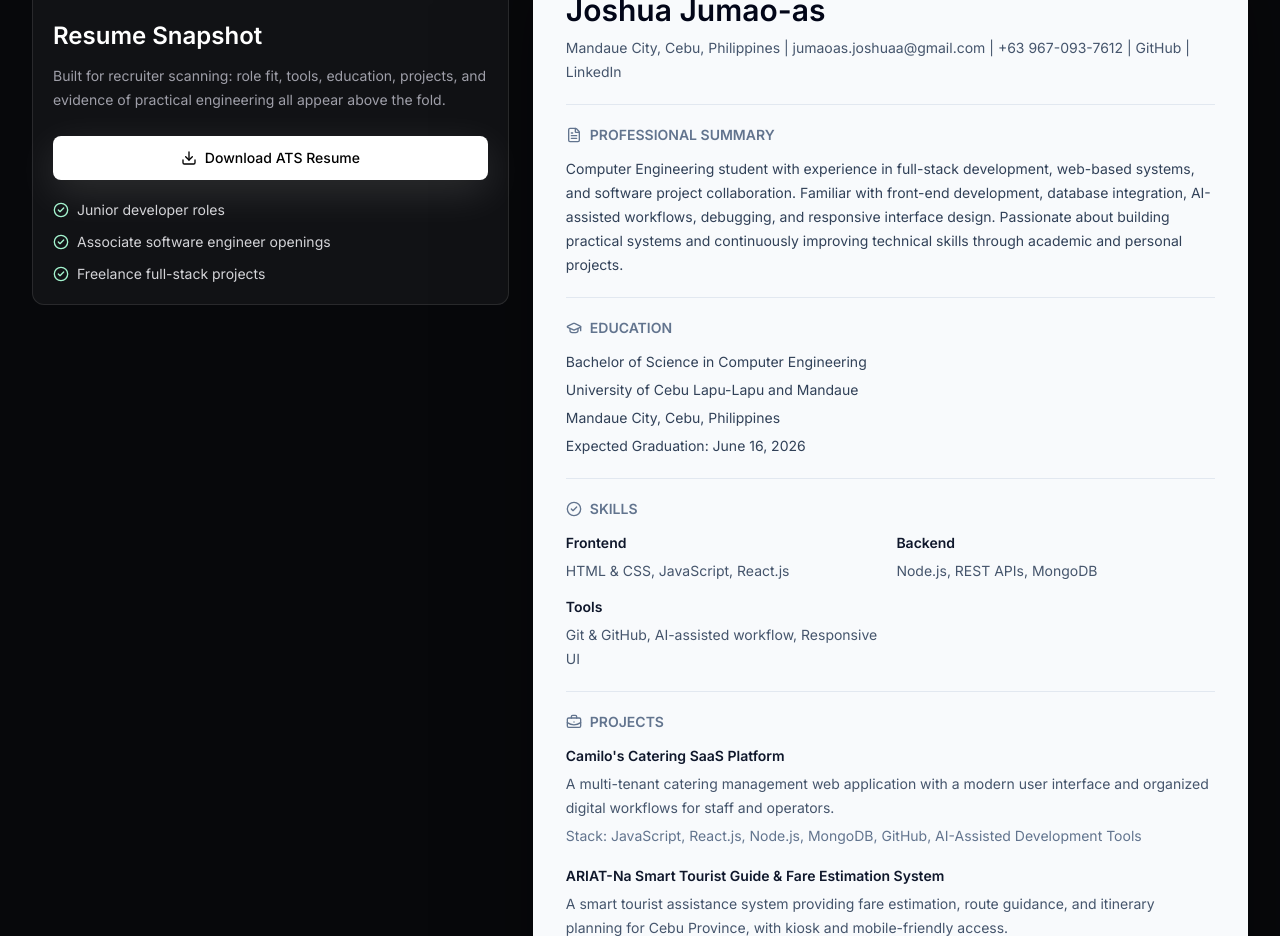
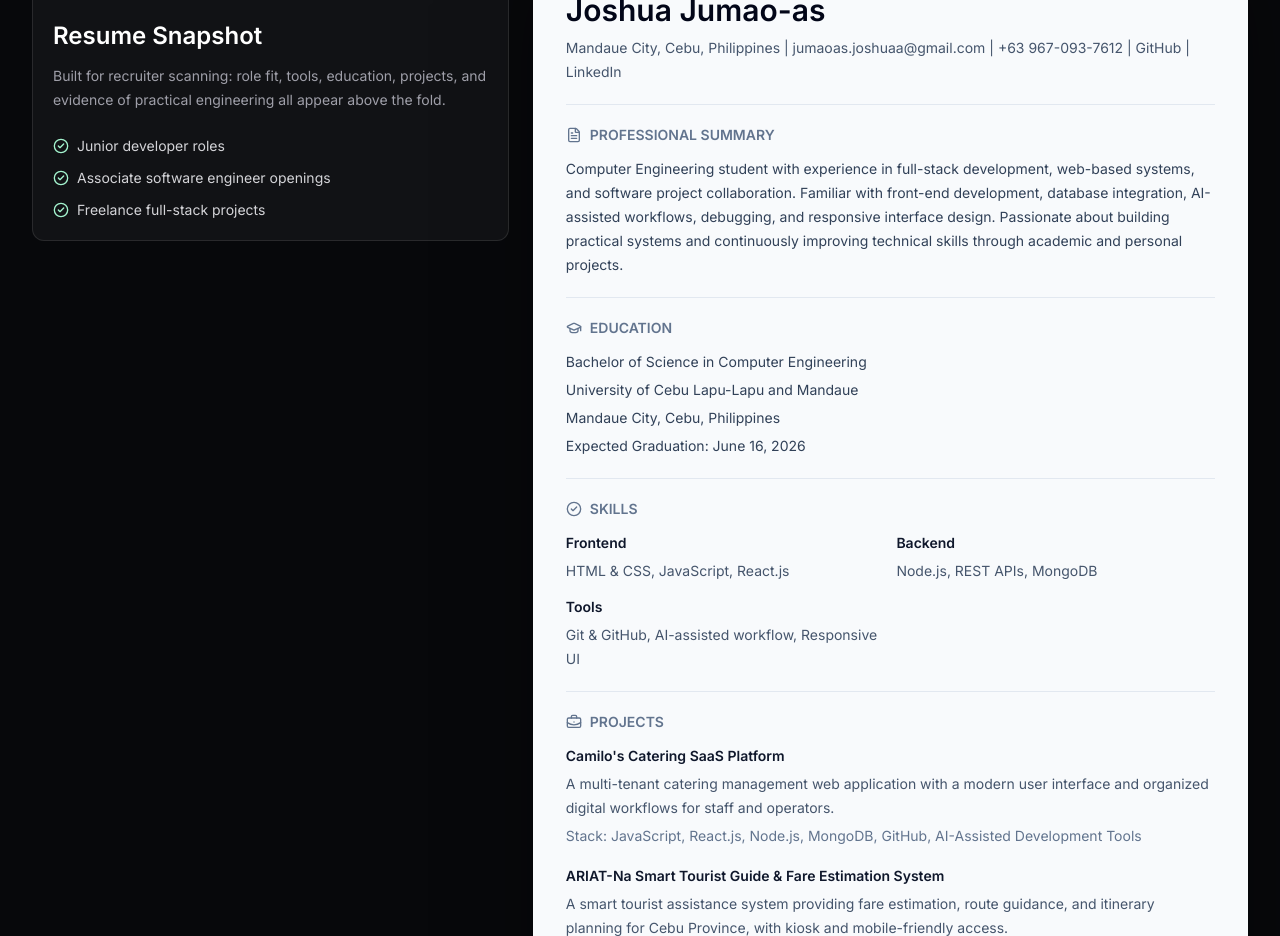
Before and after one commit to jumaoasjoshua322-maker/portfolio, a Next.js app: page / in a window 1280 px wide. Shown: the part 7120-8056 px from the top of the page. Built offline with nearby package versions, Linux system fonts and the light colour scheme.

Commit message:
Drop redundant resume download from in-section aside; rely on hero/header CTAs

```diff
--- a/src/components/resume-section.tsx
+++ b/src/components/resume-section.tsx
@@ -1,7 +1,6 @@
 import {
   BriefcaseBusiness,
   CheckCircle2,
-  Download,
   FileText,
   GraduationCap,
 } from "lucide-react";
@@ -9,7 +8,6 @@ import type { ReactNode } from "react";
 
 import { Reveal } from "@/components/reveal";
 import { SectionHeading } from "@/components/section-heading";
-import { Button } from "@/components/ui/button";
 import { profile, projects, resumeHighlights, skills } from "@/data/portfolio";
 
 export function ResumeSection() {
@@ -48,13 +46,7 @@ export function ResumeSection() {
               Built for recruiter scanning: role fit, tools, education, projects,
               and evidence of practical engineering all appear above the fold.
             </p>
-            <Button asChild className="mt-6 w-full">
-              <a href={profile.resumePath} download>
-                <Download className="h-4 w-4" />
-                Download ATS Resume
-              </a>
-            </Button>
-            <div className="mt-5 grid gap-3 text-sm text-zinc-300">
+            <div className="mt-6 grid gap-3 text-sm text-zinc-300">
               {[
                 "Junior developer roles",
                 "Associate software engineer openings",
```
